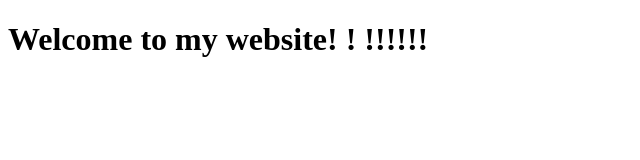
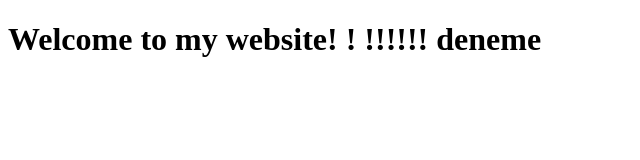
Before and after one commit to eges7/mywebsite, a website: page dist/index.html in a window 1280 px wide. Shown: the whole page, without its empty margins (0-640 px from the left). Drawn offline with Linux system fonts and the light colour scheme.

Commit message:
yazi ekleme

```diff
--- a/dist/index.html
+++ b/dist/index.html
@@ -6,6 +6,6 @@
     <title>Website</title>
 </head>
 <body>
-    <h1>Welcome to my website! ! !!!!!!</h1>
+    <h1>Welcome to my website! ! !!!!!! deneme</h1>
 </body>
 </html>
```
